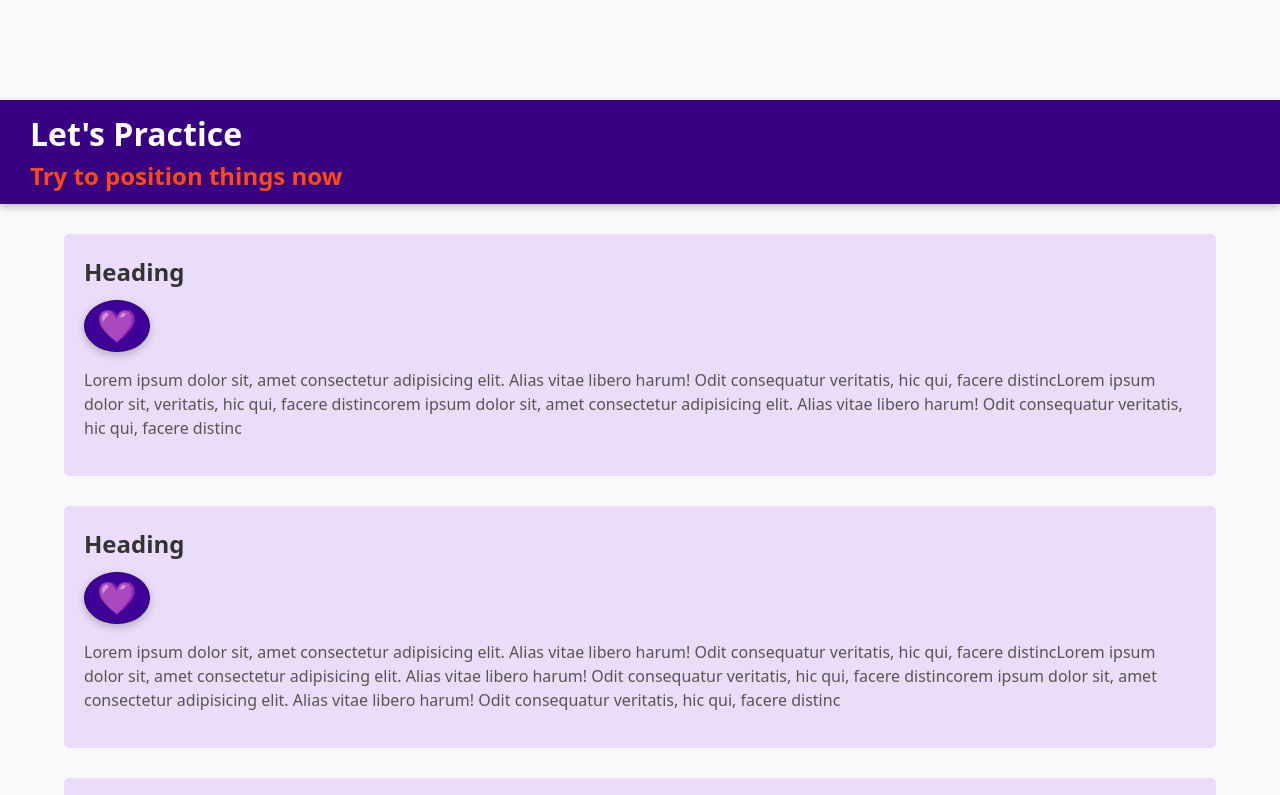
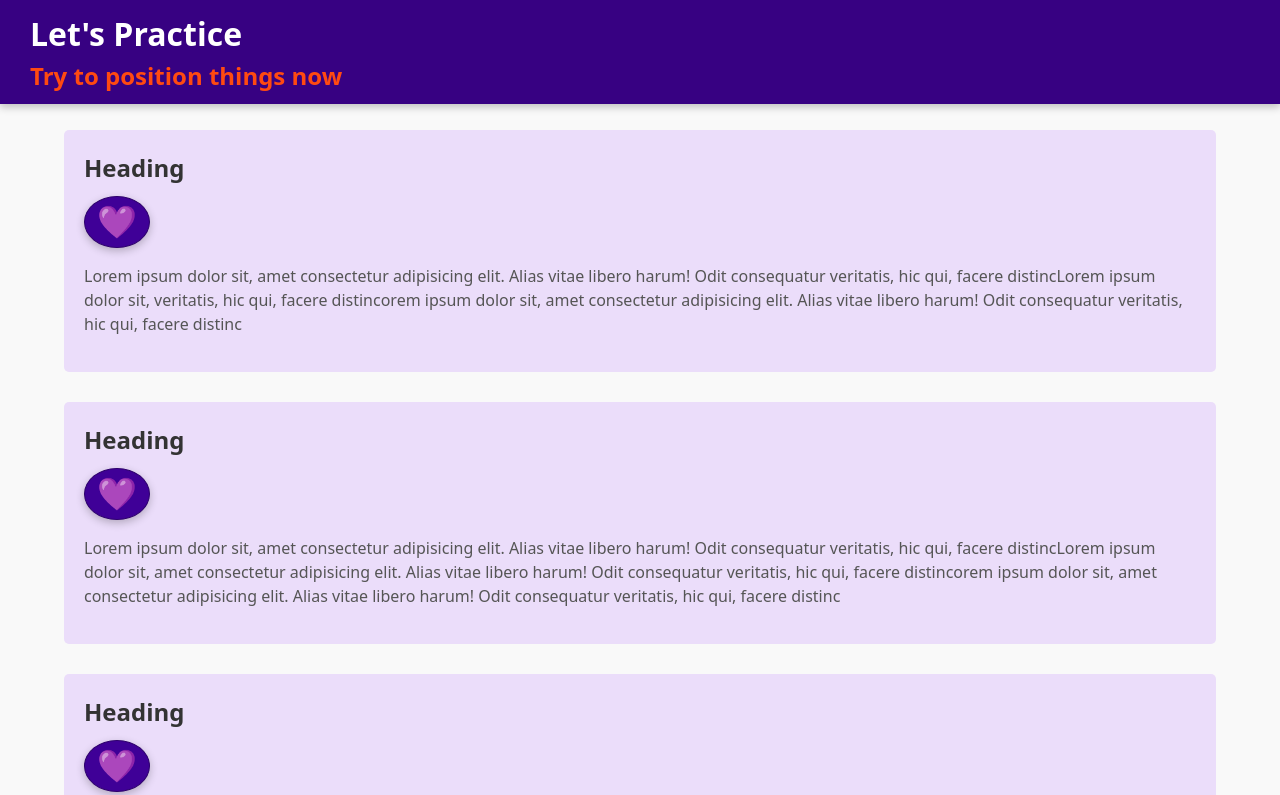
Before and after one commit to MadhaviRamani/web-challenges, a website: page css_positioning/css-positioning_layout-with-position/index.html in a window 1280 px wide. Shown: the top 795 px of the page. Drawn offline with Linux system fonts and the light colour scheme.

Commit message:
Edit css-positioning_layout-with-position folder's CSS file

```diff
--- a/css_positioning/css-positioning_layout-with-position/css/styles.css
+++ b/css_positioning/css-positioning_layout-with-position/css/styles.css
@@ -23,6 +23,10 @@ body {
   color: #ffffff;
   box-shadow: rgba(0, 0, 0, 0.24) 0 3px 8px;
   padding: 10px 30px;
+  position: fixed;
+  top: 0;
+  left: 0;
+  right: 0;
 }
 
 .header__subheading {
```
